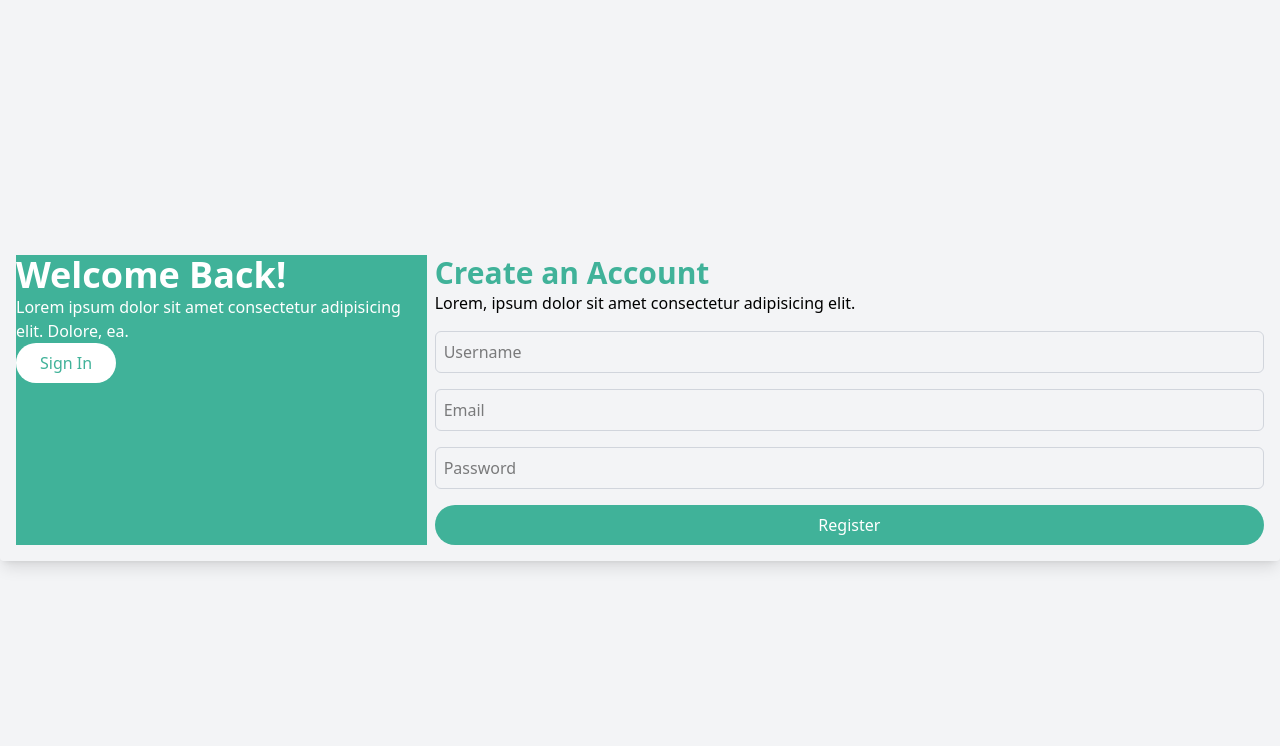
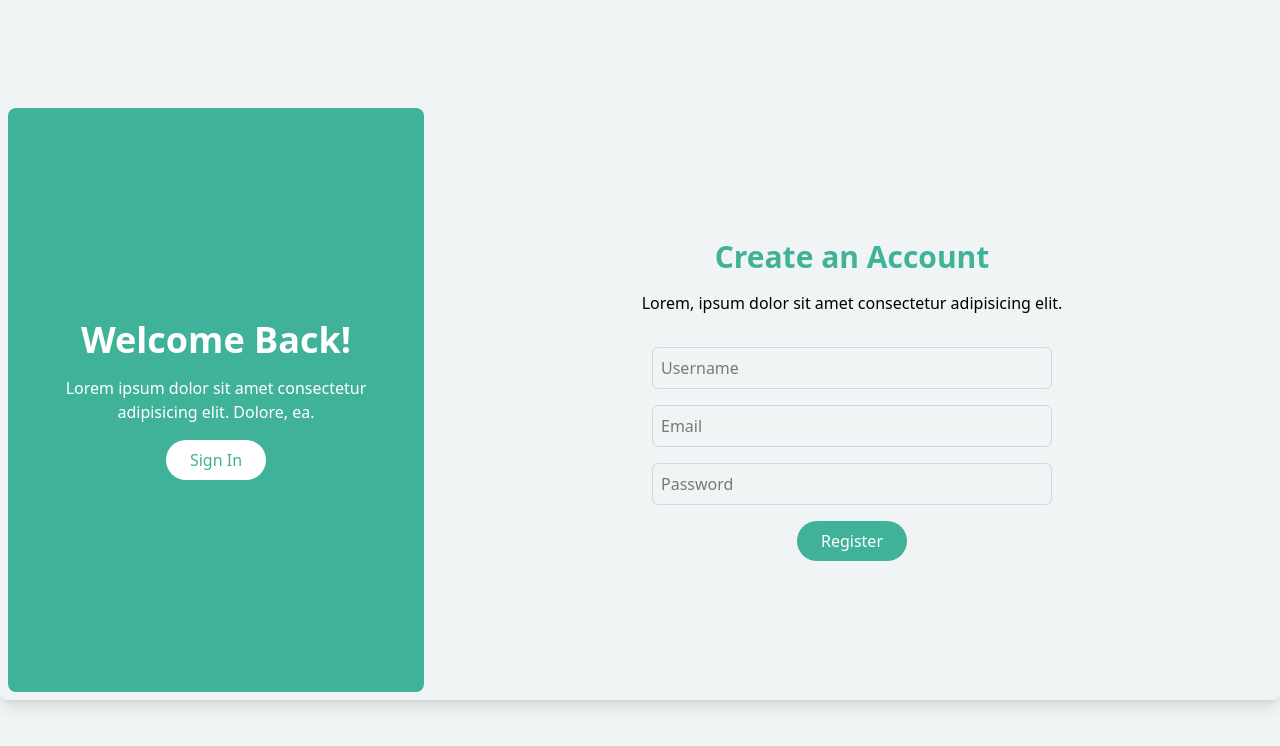
Before and after one commit to Abhijindal905/Real-Time-Chat-App, a React (Vite) app in the folder frontend/chat/: page / in a window 1280 px wide. Shown: the top 746 px of the page. Built offline with nearby package versions, Linux system fonts and the light colour scheme.

Commit message:
register page done

```diff
--- a/frontend/chat/src/index.css
+++ b/frontend/chat/src/index.css
@@ -1,4 +1,7 @@
 @import "tailwindcss";
+body {
+  min-height: 100vh;
+}
 #root {
-  @apply bg-gray-100 min-h-screen flex items-center justify-center;
+  @apply bg-[#f0f4f4] min-h-screen flex items-center justify-center;
 }
--- a/frontend/chat/src/pages/Register.jsx
+++ b/frontend/chat/src/pages/Register.jsx
@@ -1,19 +1,21 @@
 function Reg(params) {
   return (
-    <div className="container grid grid-cols-6 gap-2 mx-auto my-auto shadow-lg p-4 rounded w-auto md:max-h-3/4">
-      <div className="md:col-span-2 col-span-6 bg-[#40b299]">
+    <div className="container grid grid-cols-6 gap-2 shadow-lg md:p-2 rounded-lg md:w-auto md:h-[600px]">
+      <div className="md:col-span-2 col-span-6 bg-[#40b299] rounded-lg">
+        <div className="h-full w-full mx-auto my-auto text-center flex flex-col items-center justify-center gap-4 p-8">
           <h1 className="text-4xl text-white font-bold">Welcome Back!</h1>
           <p className="text-white">
             Lorem ipsum dolor sit amet consectetur adipisicing elit. Dolore, ea.
           </p>
-        <button className="bg-white text-[#40b299] px-6 py-2 rounded-full hover:bg-gray-200 transition duration-300">
+          <button className="bg-white text-[#40b299] px-6 py-2 rounded-full hover:bg-gray-200 transition duration-300 cursor-pointer">
             Sign In
           </button>
         </div>
-      <div className="md:col-span-4 col-span-6">
+      </div>
+      <div className="md:col-span-4 col-span-6 flex flex-col items-center justify-center p-8 space-y-4">
         <h2 className="text-[#40b299] text-3xl font-bold">Create an Account</h2>
         <span>Lorem, ipsum dolor sit amet consectetur adipisicing elit.</span>
-        <form className="flex flex-col gap-4 mt-4">
+        <form className="flex flex-col gap-4 mt-4 md:w-[400px] h-auto w-full">
           <input
             type="text"
             placeholder="Username"
@@ -29,7 +31,7 @@ function Reg(params) {
             placeholder="Password"
             className="border border-gray-300 p-2 rounded-md"
           />
-          <button className="bg-[#40b299] text-white px-6 py-2 rounded-full hover:bg-[#369f85] transition duration-300">
+          <button className="bg-[#40b299] text-white px-6 py-2 rounded-full hover:bg-[#369f85] transition duration-300 cursor-pointer mx-auto">
             Register
           </button>
         </form>
```
Lines whose indentation alone changed are shown as unchanged.
